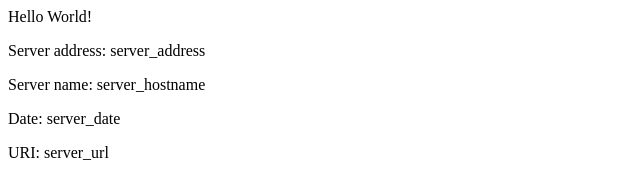
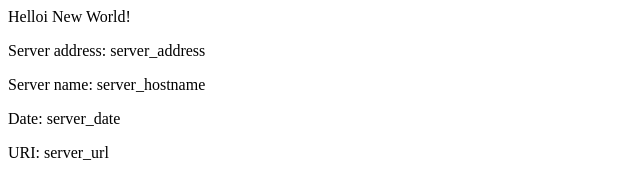
Before and after one commit to nandhab/eks-example, a plain HTML site: page src/index.html in a window 1280 px wide. Shown: the full height of the page, 0-640 px from the left. Drawn offline with Linux system fonts and the light colour scheme.

Commit message:
v2 Updating home page

```diff
--- a/src/index.html
+++ b/src/index.html
@@ -1,8 +1,8 @@
 <head>
-<title>Hello World</title>
+<title>Hello New World</title>
 </head>
 <div class="info">
-<h>Hello World!</h>
+<h>Helloi New World!</h>
 <p><span>Server&nbsp;address:</span> <span>server_address</span></p>
 <p><span>Server&nbsp;name:</span> <span>server_hostname</span></p>
 <p class="smaller"><span>Date:</span> <span>server_date</span></p>
```
Also changed, not shown: 2 other files.
